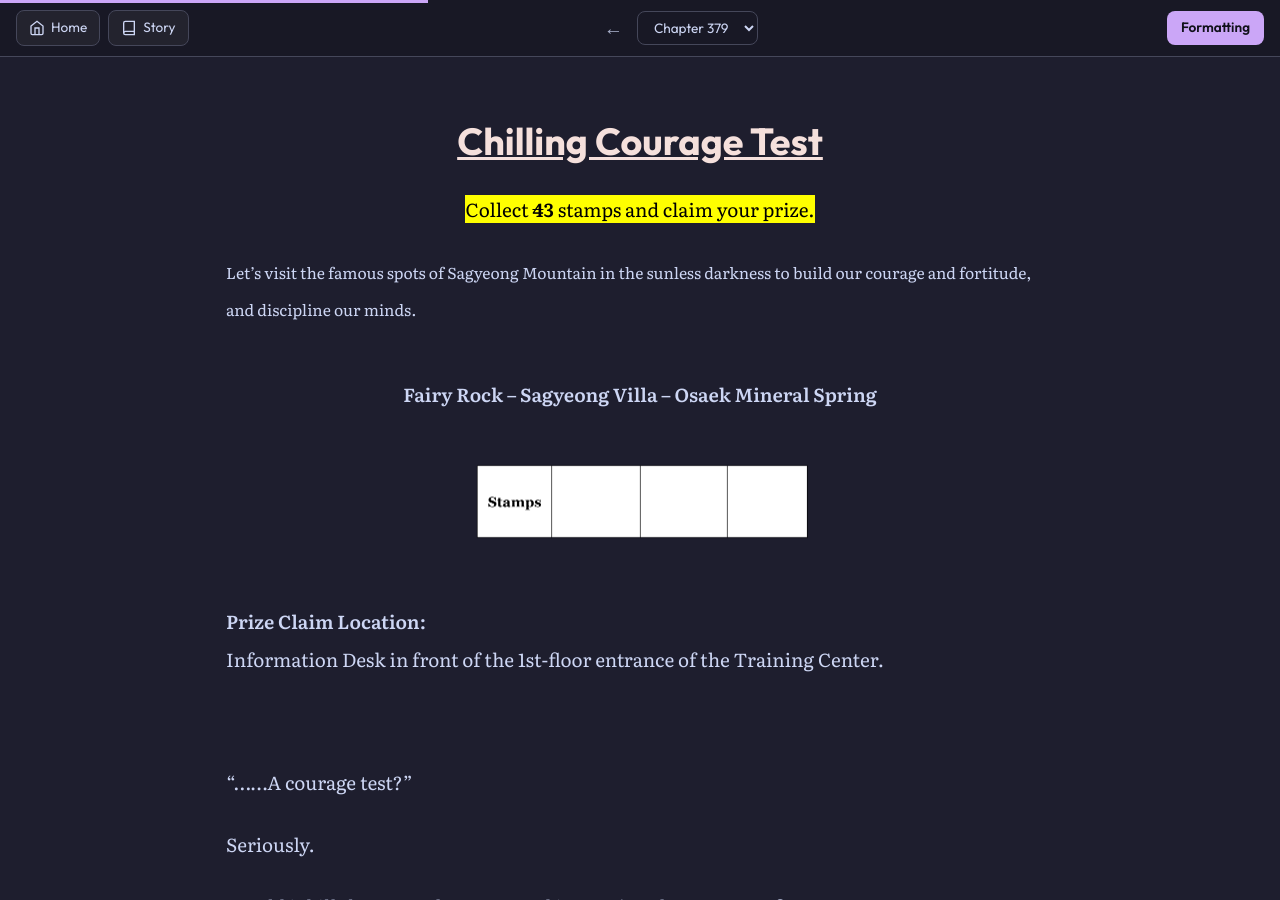
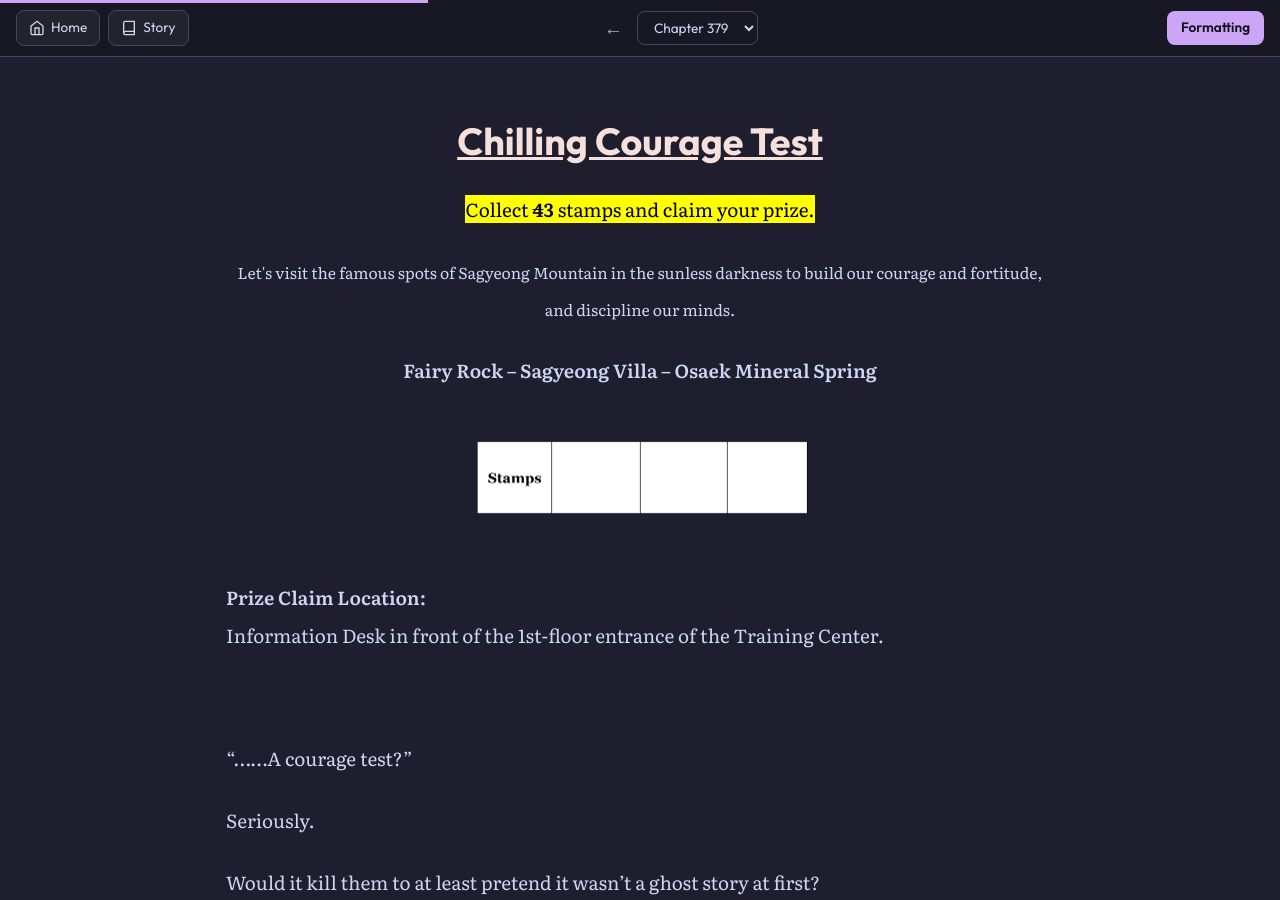
Before and after one commit to soleumn/soleumn.github.io, a Jekyll site: the page built from _chapters/gsgw/ch379.md, in a window 1280 px wide and 900 px high, scrolled down 8063 px. Built offline with Jekyll 4.4.1, drawn with Linux system fonts in a browser that asks for light colours; comment, search, counter and statistics services are not loaded; some of the changed lines change nothing that is shown.

Commit message:
Update ch379.md

```diff
--- a/_chapters/gsgw/ch379.md
+++ b/_chapters/gsgw/ch379.md
@@ -236,7 +236,7 @@
 
 <mark>Collect <strong><s>4</s>3</strong> stamps and claim your prize.</mark>
 
-<small>Let's visit the famous spots of Sagyeong Mountain in the sunless darkness to build our courage and fortitude, and discipline our minds.</small>
+<center><small>Let's visit the famous spots of Sagyeong Mountain in the sunless darkness to build our courage and fortitude, and discipline our minds.</small></center>
 
 **<center>Fairy Rock – Sagyeong Villa – Osaek Mineral Spring</center>**
 
@@ -265,9 +265,9 @@
 
 A line at the very bottom of the flyer—which looked old-fashioned, tacky, and a bit crudely made, as if slapped together in Photoshop—newly caught my eye.
 
-<span style="text-align: right;">This is an ongoing experience program operated for organizations leasing our Shinmaru Training Center.</span>
+<span style="text-align: right !important">This is an ongoing experience program operated for organizations leasing our Shinmaru Training Center.</span>
 
-<span style="text-align: right;">Available to participate at any time without registration.</span>
+<span style="text-align: right !important;">Available to participate at any time without registration.</span>
 
 At that moment.
 
```
